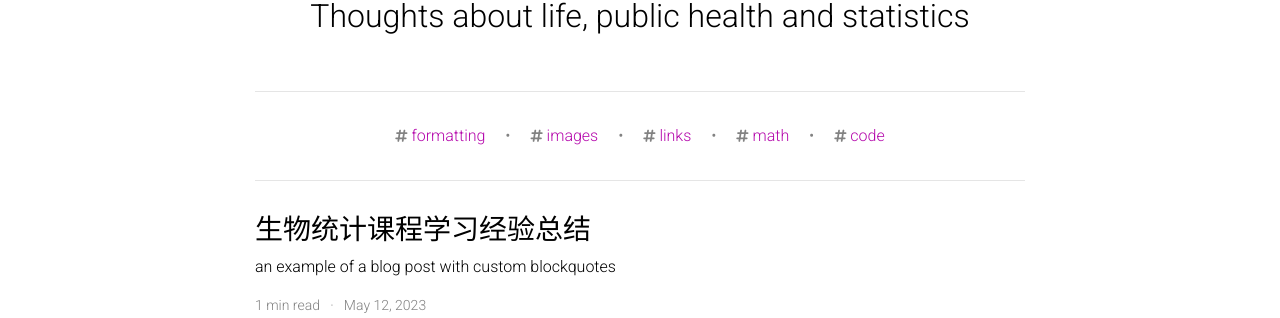
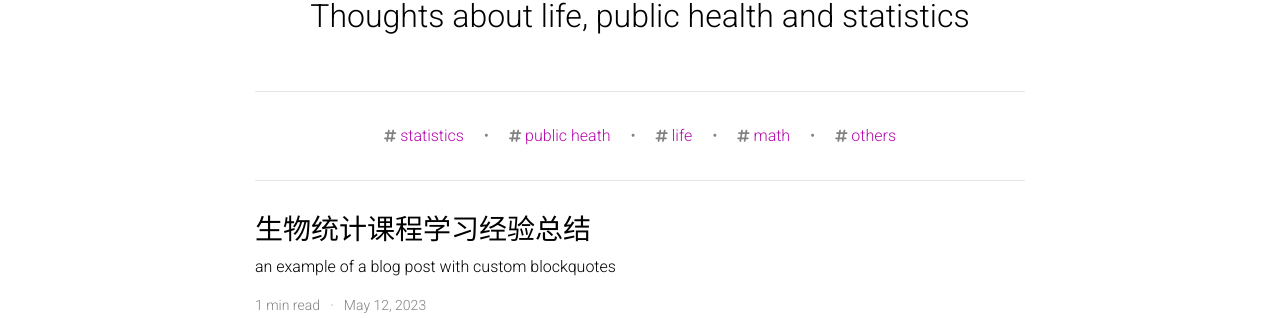
Before and after one commit to wangrui24/wangrui, a Jekyll site: the page built from blog/index.html, in a window 1280 px wide. Shown: the part 244-562 px from the top of the page. Built offline with Jekyll 4.4.1, drawn with Linux system fonts in a browser that asks for light colours; the list of posts is cut into pages by our own code; comment, search, counter and statistics services are not loaded; a style sheet for code colours, icons or effects is not loaded.

Commit message:
Update _config.yml

```diff
--- a/_config.yml
+++ b/_config.yml
@@ -262,7 +262,7 @@ jekyll-archives:
     tag: '/blog/tag/:name/'
     category: '/blog/category/:name/'
 
-display_tags: ['formatting', 'images', 'links', 'math', 'code'] # these tags will be displayed on the front page of your blog
+display_tags: ['statistics', 'public heath', 'life', 'math', 'others'] # these tags will be displayed on the front page of your blog
 
 # -----------------------------------------------------------------------------
 # Jekyll Scholar
```
